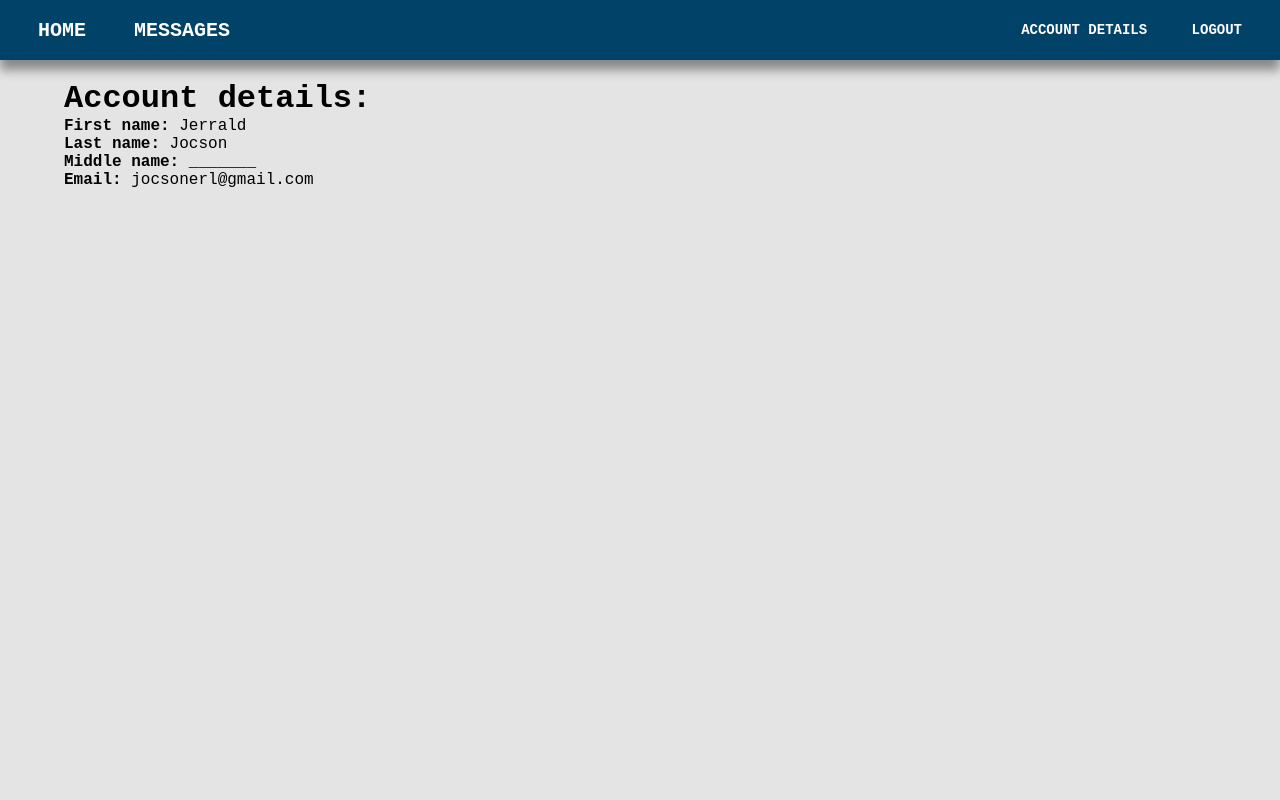
After one commit to ErlJocson/SocialMediaProject, a Flask app: page /details in a window 1280 px wide. The commit adds this page. Run offline with Flask 2, Linux system fonts and the light colour scheme; a user stored in the database is signed in; data comes from the database, SQL or seed files in the repository; both versions use the stored data as it was after the commit.

Commit message:
added a details page

```diff
--- a/SocialMediaProject/AppRoutes/Main/__init__.py
+++ b/SocialMediaProject/AppRoutes/Main/__init__.py
@@ -3,7 +3,8 @@ from SocialMediaProject import app
 from flask_login import login_required, current_user
 from .PostForm import *
 from ...Database.manage_post import *
-import datetime
+from ...Database.manage_users import check_if_email_exist
+
 
 @app.route('/', methods=["GET", "POST"])
 @login_required
@@ -28,3 +29,13 @@ def index():
         post_form=post_form,
         posts=posts
     )
+
+@app.route('/details')
+@login_required
+def details():
+    details = check_if_email_exist(current_user.email)
+    return render_template(
+        'account_details.html',
+        title='Account',
+        details=details
+    )
--- /dev/null
+++ b/SocialMediaProject/templates/account_details.html
@@ -0,0 +1,13 @@
+{% extends 'layout.html' %} {% block content %}
+<div class="container">
+  <h1>Account details:</h1>
+  <p><strong>First name:</strong> {{ details[1] }}</p>
+  <p><strong>Last name:</strong> {{details[2]}}</p>
+  {% if details[3] %}
+  <p><strong>Middle name:</strong> {{details[3]}}</p>
+  {% else %}
+  <p><strong>Middle name:</strong> _______</p>
+  {% endif %}
+  <p><strong>Email:</strong> {{ details[4] }}</p>
+</div>
+{% endblock%}
--- a/SocialMediaProject/templates/layout.html
+++ b/SocialMediaProject/templates/layout.html
@@ -36,7 +36,7 @@
         <a href="#" class="nav-items">messages</a>
       </div>
       <div class="right-container">
-        <a href="#" class="nav-items">account details</a>
+        <a href="{{ url_for('details') }}" class="nav-items">account details</a>
         <a href="{{ url_for('logout') }}" class="nav-items">logout</a>
       </div>
     </nav>
```
Also changed, not shown: social.db.
